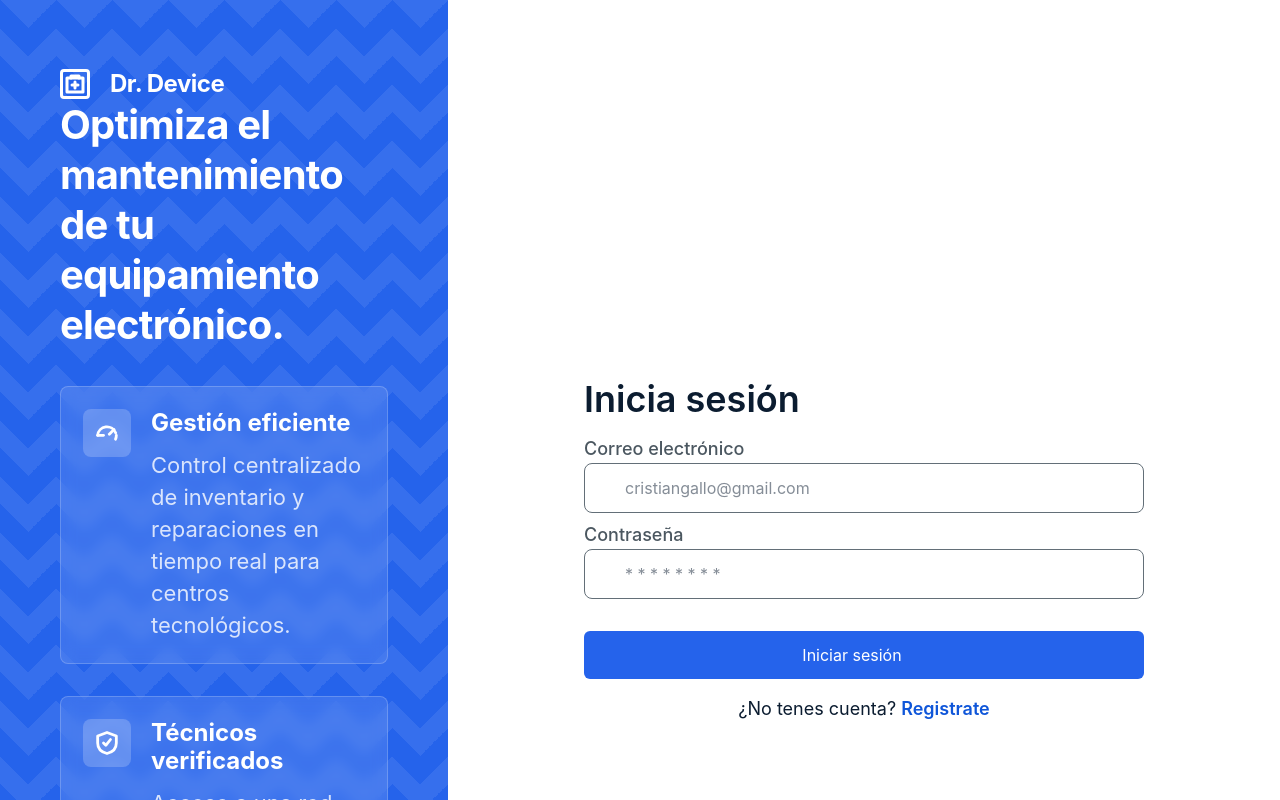
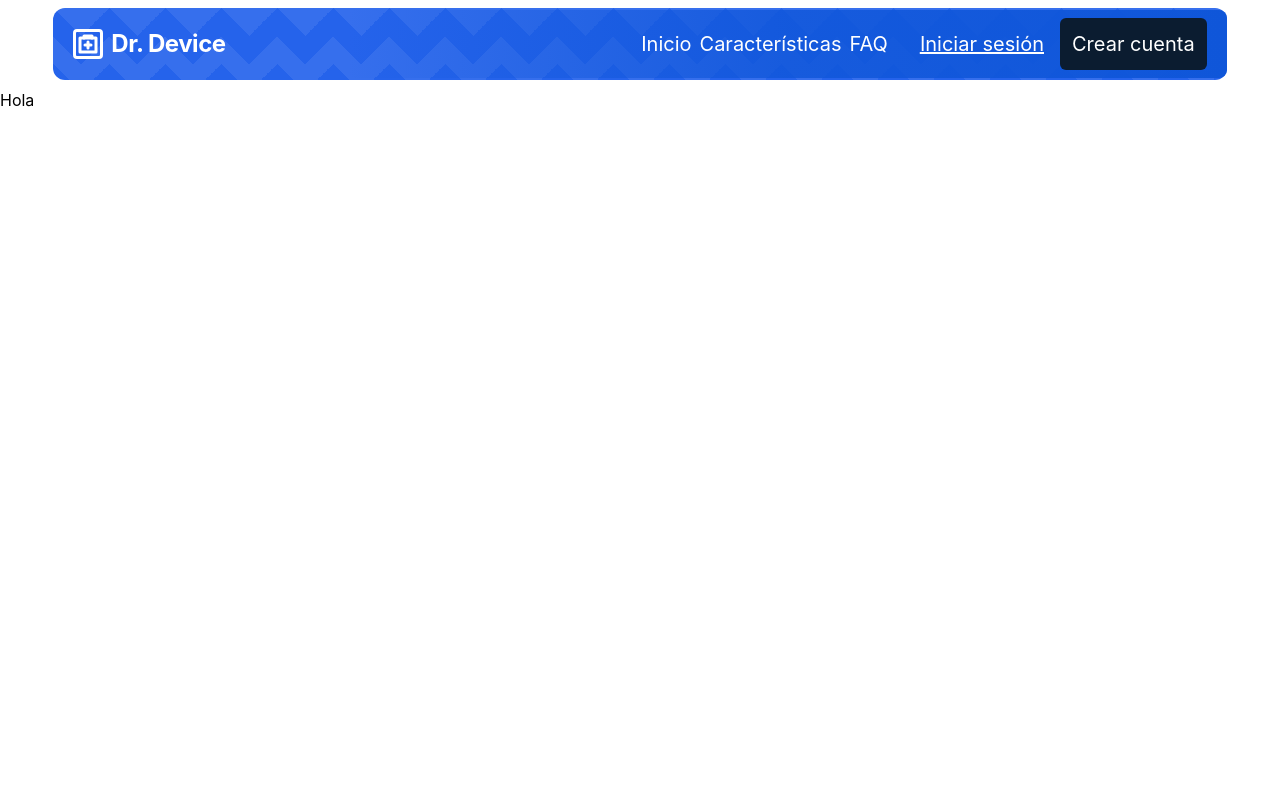
Before and after one commit to MaxiCappe256/dr-device, a React (Vite) app in the folder frontend/: page / in a window 1280 px wide. Before the commit this address led to /auth/login. Shown: the top 800 px of the page. Built offline with nearby package versions, Linux system fonts and the light colour scheme; no server answers; some icons are missing.

Commit message:
feat(layout): add MainLayout and Navbar components for improved site structure

```diff
--- a/frontend/package.json
+++ b/frontend/package.json
@@ -12,6 +12,7 @@
   "dependencies": {
     "@iconify-react/boxicons": "^1.0.2",
     "@iconify-react/cuida": "^1.0.2",
+    "@iconify-react/fa6-solid": "^1.0.2",
     "@iconify-react/material-symbols": "^1.0.16",
     "@iconify-react/mdi": "^1.0.2",
     "@iconify-react/mynaui": "^1.0.2",
--- a/frontend/src/App.jsx
+++ b/frontend/src/App.jsx
@@ -6,6 +6,7 @@
 import ProtectedAuth from './components/auth/ProtectedAuth.jsx';
 import Account from './pages/Account/Account.jsx';
 import AccountLayout from './components/layouts/AccountLayout.jsx';
+import MainLayout from './components/layouts/MainLayout.jsx';
 import AccountSpecializations from './pages/Account/AccountSpecializations.jsx';
 
 const App = () => {
@@ -17,8 +18,11 @@
         <Route path="register" element={<Register />} />
       </Route>
 
+      <Route path="/" element={<MainLayout />}>
+        <Route index element={<Home />} />
+      </Route>
+
       <Route element={<ProtectedAuth />}>
-        <Route path="/" element={<Home />} />
 
         <Route path="/account" element={<AccountLayout />}>
           <Route index element={<Account />} />
--- /dev/null
+++ b/frontend/src/components/layouts/MainLayout.jsx
@@ -0,0 +1,16 @@
+import React from 'react'
+import Navbar from '../ui/Navbar';
+import { Outlet } from 'react-router';
+
+function MainLayout() {
+    return (
+        <>
+            <Navbar />
+            <main>
+                <Outlet />
+            </main>
+        </>
+    )
+}
+
+export default MainLayout
--- /dev/null
+++ b/frontend/src/components/ui/Navbar.jsx
@@ -0,0 +1,74 @@
+import React from 'react'
+import { NavLink } from 'react-router'
+import { useAuthContext } from '../../hooks/useAuthContext';
+import Button from './Button';
+import { UserIcon, AngleDownIcon } from '../../utils/icons';
+
+export default function Navbar() {
+  const { user } = useAuthContext()
+
+  const links = [
+    {
+      label: "Inicio",
+      to: "/"
+    },
+    {
+      label: "Características",
+      to: "#features"
+    },
+    {
+      label: "FAQ",
+      to: "#faq"
+    }
+  ]
+
+  return (
+    <nav className="w-11/12 flex items-center justify-between auth-brand-panel rounded-xl text-white mx-auto my-2">
+      <div className="flex items-center gap-2 p-5">
+        <div className="flex items-center justify-center rounded-sm border-3 border-on-primary">
+          <svg
+            aria-hidden="true"
+            className="size-6"
+            viewBox="0 0 24 24"
+            fill="none"
+            stroke="currentColor"
+            strokeLinecap="round"
+            strokeLinejoin="round"
+            strokeWidth="3"
+          >
+            <path d="M8 6V4h8v2" />
+            <path d="M4 6h16v14H4z" />
+            <path d="M12 10v6" />
+            <path d="M9 13h6" />
+          </svg>
+        </div>
+        <span className="text-2xl font-bold tracking-[-0.02em]">
+          Dr. Device
+        </span>
+      </div>
+      <ul className="w-3/4 flex justify-end gap-8 items-center text-xl bg-linear-to-l from-primary via-primary/80 to-transparent rounded-lg px-5 py-2">
+        <div className="flex gap-2 items-center">
+          {links.map((link) => (
+            <li key={link.label}>
+              <NavLink to={link.to} className=" hover:text-primary-soft">
+                {link.label}
+              </NavLink>
+            </li>
+          ))}
+        </div>
+        <div className="flex gap-4 items-center">
+          {user?.data ?
+            <li><Button variant="inverted" iconLeft={<UserIcon height={24}/>} iconRight={<AngleDownIcon height={24}/>} >
+              {user.data.full_name}
+            </Button></li>
+            :
+            <>
+              <li className="underline hover:text-primary-soft"><NavLink to="/auth/login">Iniciar sesión</NavLink></li>
+              <li><Button variant="inverted"><NavLink to="/auth/register">Crear cuenta</NavLink></Button></li>
+            </>
+          }
+        </div>
+      </ul>
+    </nav>
+  )
+}
--- a/frontend/src/pages/Home.jsx
+++ b/frontend/src/pages/Home.jsx
@@ -6,7 +6,6 @@
   const { user, loading } = useAuthContext();
   const { logoutMutation } = useAuth();
   if (loading) return <p>Cargando...</p>;
-  console.log(user);
 
   return (
     <div>
--- a/frontend/src/utils/icons.js
+++ b/frontend/src/utils/icons.js
@@ -6,5 +6,6 @@
 import ToolIcon from '@iconify-react/mynaui/tool';
 import ArrowRightIcon from '@iconify-react/si/arrow-right-duotone';
 import LoginIcon from '@iconify-react/cuida/login-outline';
+import AngleDownIcon from '@iconify-react/fa6-solid/angle-down';
 
-export { UserIcon, PhoneIcon, EmailIcon, LockIcon, CheckIcon, ToolIcon, ArrowRightIcon, LoginIcon };
+export { UserIcon, PhoneIcon, EmailIcon, LockIcon, CheckIcon, ToolIcon, ArrowRightIcon, AngleDownIcon, LoginIcon };
```
Also changed, not shown: 1 other file (tests, documents, lock files or other folders).
